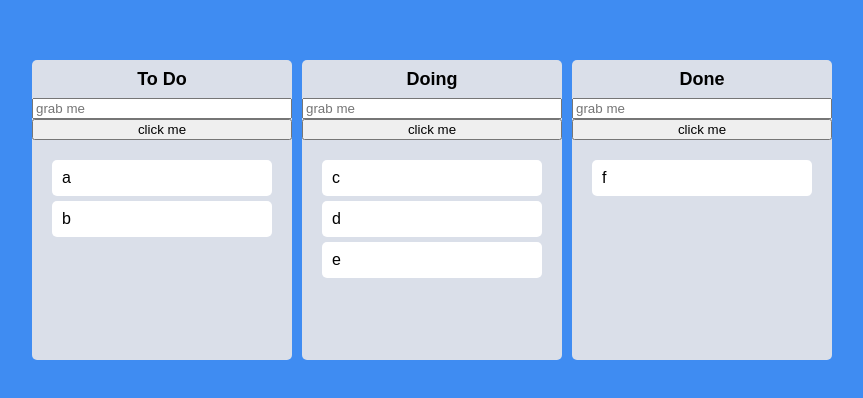
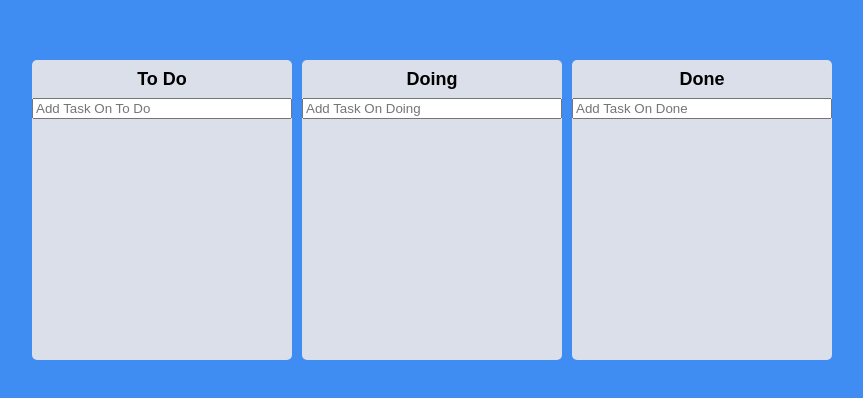
Before and after one commit to HyonHyonKOR/react-masterclass, a React (Create React App) app: page / in a window 1280 px wide. Shown: the part 190-588 px from the top of the page, without its empty margins (208-1071 px from the left). Built offline with nearby package versions, Linux system fonts and the light colour scheme.

Commit message:
feat:string[]->object[]

```diff
--- a/src/App.tsx
+++ b/src/App.tsx
@@ -24,20 +24,21 @@
 export default function App() {
   const [toDos, setToDos] = useAtom(toDosAtom);
   const onDragEnd = (info: DropResult) => {
-    const { destination, draggableId, source } = info;
+    const { destination, source } = info;
 
     if (destination?.index === undefined) return;
 
     setToDos((allBoards) => {
       const sourceBoard = [...allBoards[source.droppableId]];
       const targetBoard = [...allBoards[destination.droppableId]];
+      const taskObj = sourceBoard[source.index];
       sourceBoard.splice(source.index, 1);
-      targetBoard.splice(destination?.index, 0, draggableId);
 
       if (destination?.droppableId === source.droppableId) {
-        sourceBoard.splice(destination?.index, 0, draggableId);
+        sourceBoard.splice(destination?.index, 0, taskObj);
         return { ...allBoards, [source.droppableId]: sourceBoard };
       } else {
+        targetBoard.splice(destination?.index, 0, taskObj);
         return {
           ...allBoards,
           [source.droppableId]: sourceBoard,
--- a/src/atoms.tsx
+++ b/src/atoms.tsx
@@ -1,11 +1,16 @@
 import { atom } from "jotai";
 
+export interface ITodo {
+  id: number;
+  text: string;
+}
+
 interface IToDoState {
-  [key: string]: string[];
+  [key: string]: ITodo[];
 }
 
 export const toDosAtom = atom<IToDoState>({
-  "To Do": ["a", "b"],
-  Doing: ["c", "d", "e"],
-  Done: ["f"],
+  "To Do": [],
+  Doing: [],
+  Done: [],
 });
--- a/src/components/Board.tsx
+++ b/src/components/Board.tsx
@@ -1,16 +1,22 @@
+import { useForm } from "react-hook-form";
 import { Droppable } from "react-beautiful-dnd";
 import DraggableCard from "./DraggableCard";
 import styled from "styled-components";
-import { useRef } from "react";
+import { ITodo, toDosAtom } from "../atoms";
+import { useSetAtom } from "jotai";
 
 interface IBoardProps {
-  toDos: string[];
+  toDos: ITodo[];
   boardId: string;
 }
 
 interface IAreaProps {
   isDraggingFromThis: boolean;
   isDraggingOver: boolean;
+}
+
+interface IForm {
+  toDo: string;
 }
 
 const Title = styled.h2`
@@ -42,19 +48,35 @@
   transition: background-color 0.3s ease-in-out;
 `;
 
+const Form = styled.form`
+  width: 100%;
+  input {
+    width: 100%;
+  }
+`;
+
 export default function Board({ toDos, boardId }: IBoardProps) {
-  const inputRef = useRef<HTMLInputElement>(null);
-  const onClick = () => {
-    inputRef.current?.focus();
-    setTimeout(() => {
-      inputRef.current?.blur();
-    }, 5000);
+  const setToDos = useSetAtom(toDosAtom);
+  const { register, setValue, handleSubmit } = useForm<IForm>();
+  const onValid = ({ toDo }: IForm) => {
+    const newToDo = { id: Date.now(), text: toDo };
+    setToDos((allBoards) => {
+      return { ...allBoards, [boardId]: [newToDo, ...allBoards[boardId]] };
+    });
+    setValue("toDo", "");
   };
   return (
     <Wrapper>
       <Title>{boardId}</Title>
-      <input ref={inputRef} placeholder="grab me" />
-      <button onClick={onClick}>click me</button>
+      <Form onSubmit={handleSubmit(onValid)}>
+        <input
+          {...register("toDo", {
+            required: true,
+          })}
+          type="text"
+          placeholder={`Add Task On ${boardId}`}
+        />
+      </Form>
       <Droppable droppableId={boardId}>
         {(provided, info) => (
           <Area
@@ -64,7 +86,12 @@
             {...provided.droppableProps}
           >
             {toDos.map((toDo, index) => (
-              <DraggableCard key={toDo} index={index} toDo={toDo} />
+              <DraggableCard
+                key={toDo.id}
+                index={index}
+                toDoId={toDo.id}
+                toDoText={toDo.text}
+              />
             ))}
             {provided.placeholder}
           </Area>
--- a/src/components/DraggableCard.tsx
+++ b/src/components/DraggableCard.tsx
@@ -3,7 +3,8 @@
 import styled from "styled-components";
 
 interface IDraggableCardProps {
-  toDo: string;
+  toDoId: number;
+  toDoText: string;
   index: number;
 }
 
@@ -21,9 +22,9 @@
     props.isDragging ? "0px 2px 5px rgba(0,0,0,0.05)" : "none"};
 `;
 
-function DraggableCard({ toDo, index }: IDraggableCardProps) {
+function DraggableCard({ toDoId, toDoText, index }: IDraggableCardProps) {
   return (
-    <Draggable draggableId={toDo} index={index}>
+    <Draggable draggableId={toDoId + ""} index={index}>
       {(provided, snapshot) => (
         <Card
           isDragging={snapshot.isDragging}
@@ -31,7 +32,7 @@
           {...provided.dragHandleProps}
           {...provided.draggableProps}
         >
-          {toDo}
+          {toDoText}
         </Card>
       )}
     </Draggable>
```
